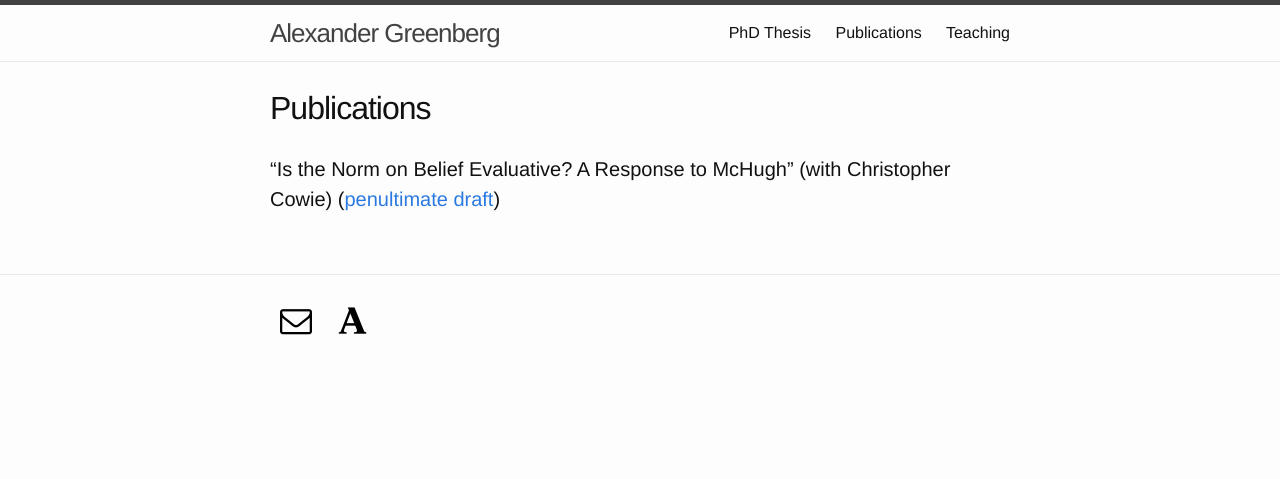
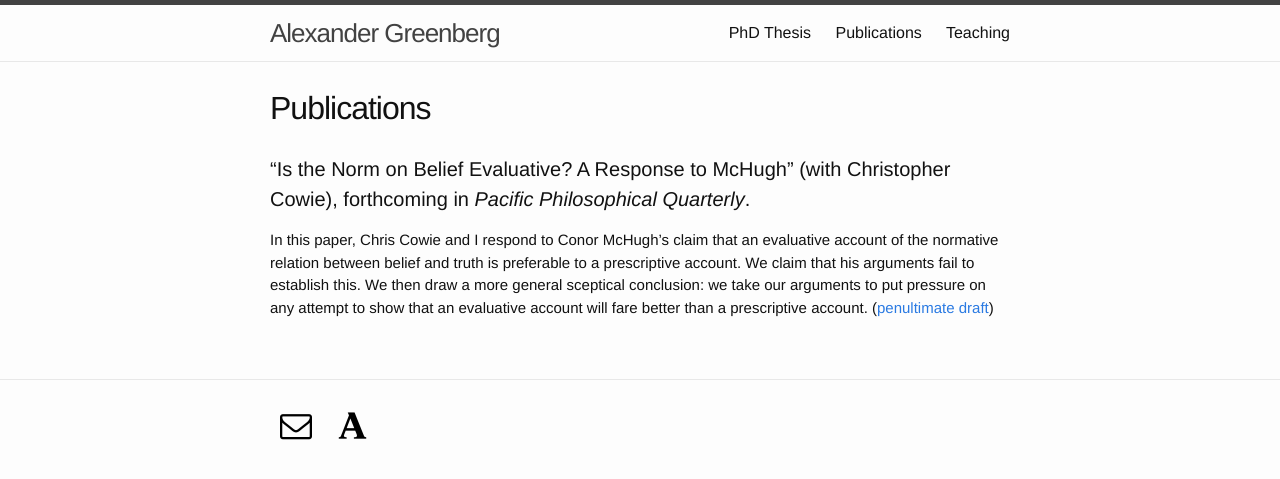
Before and after one commit to alexandergreenberg/alexandergreenberg.github.io, a Jekyll site: the page built from 02_Publications.md, in a window 1280 px wide. Shown: the top 479 px of the page. Built offline with Jekyll 4.4.1, drawn with Linux system fonts in a browser that asks for light colours; some web fonts are replaced.

Commit message:
Adding abstract

```diff
--- a/02_Publications.md
+++ b/02_Publications.md
@@ -4,4 +4,6 @@
 permalink: /publications/
 ---
 
-#### "Is the Norm on Belief Evaluative? A Response to McHugh" (with Christopher Cowie) ([penultimate draft](/pdfs/is-the-norm-on-belief-evaluative.pdf){:target="_blank"})
+#### "Is the Norm on Belief Evaluative? A Response to McHugh" (with Christopher Cowie), forthcoming in *Pacific Philosophical Quarterly*.
+
+In this paper, Chris Cowie and I respond to Conor McHugh's claim that an evaluative account of the normative relation between belief and truth is preferable to a prescriptive account. We claim that his arguments fail to establish this. We then draw a more general sceptical conclusion: we take our arguments to put pressure on any attempt to show that an evaluative account will fare better than a prescriptive account. ([penultimate draft](/pdfs/is-the-norm-on-belief-evaluative.pdf){:target="_blank"})
```
